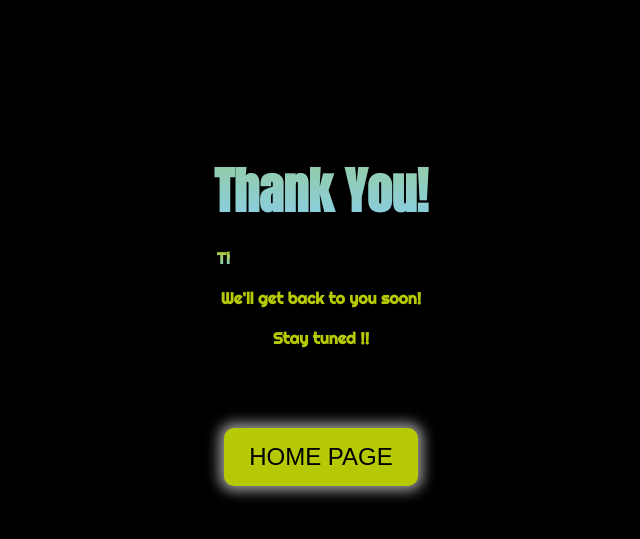
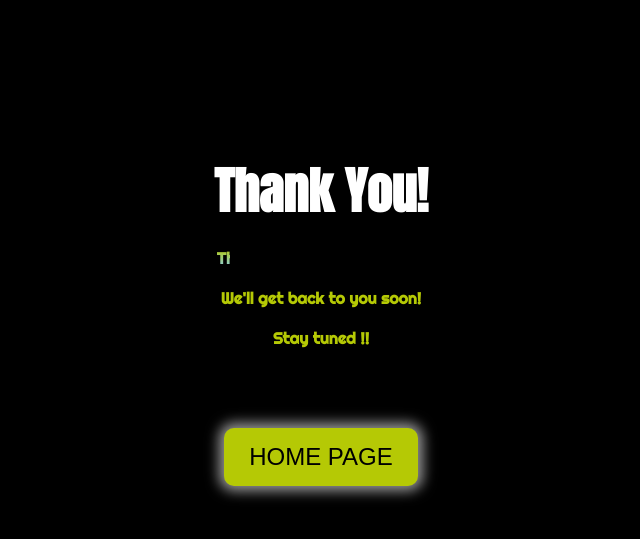
Before and after one commit to amehmichaeldev/-form-thank-you, a plain HTML site: page index.html in a window 1280 px wide. Shown: the part 97-636 px from the top of the page, without its empty margins (319-959 px from the left). Drawn offline with Linux system fonts and the light colour scheme.

Commit message:
Update index.html

```diff
--- a/index.html
+++ b/index.html
@@ -144,7 +144,7 @@
 <body>
     <div class="box">
 
-        <h1 class="d">Thank You!</h1>
+        <h1>Thank You!</h1>
         <br/>
         <p><strong class="d">Thank you for responding....</strong></p><br/>
         <p><strong style="color:#b5c905 ">We'll get back to you soon!</strong></p><br/>
```
